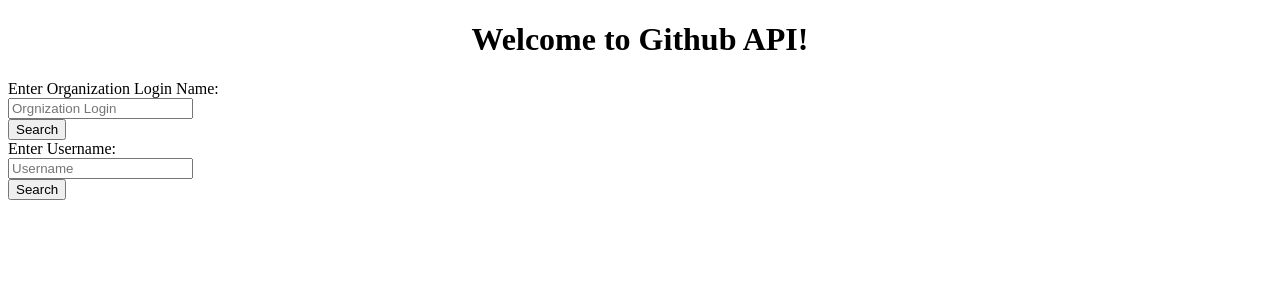
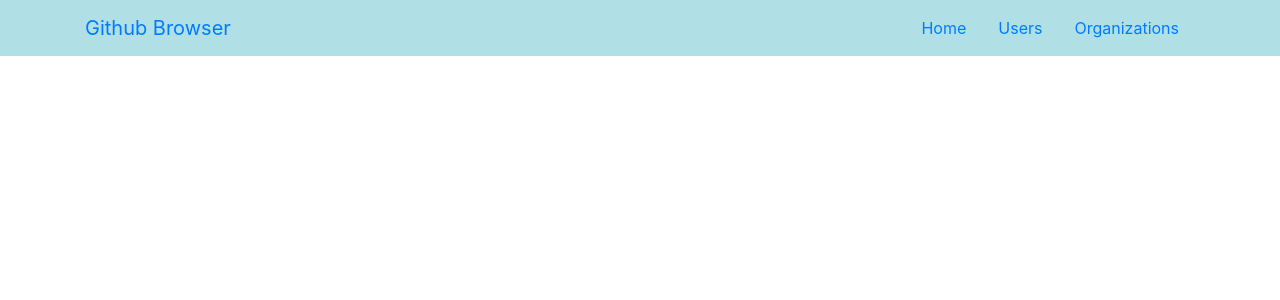
Before and after one commit to mariaalonso2705uni/github-api-angular, an Angular app: page / in a window 1280 px wide. Shown: the top 300 px of the page. Built offline with nearby package versions, Linux system fonts and the light colour scheme.

Commit message:
Added Menu and Home

```diff
--- a/angular.json
+++ b/angular.json
@@ -23,7 +23,11 @@
               "src/assets"
             ],
             "styles": [
-              "src/styles.css"
+              "./node_modules/bootstrap/dist/css/bootstrap.min.css",
+              "src/styles.css",
+              {
+                "input": "./node_modules/bootstrap/dist/css/bootstrap.css"
+              }
             ],
             "scripts": []
           },
--- a/package.json
+++ b/package.json
@@ -16,9 +16,12 @@
     "@angular/compiler": "~7.1.0",
     "@angular/core": "~7.1.0",
     "@angular/forms": "~7.1.0",
+    "@angular/localize": "^11.0.5",
     "@angular/platform-browser": "~7.1.0",
     "@angular/platform-browser-dynamic": "~7.1.0",
     "@angular/router": "~7.1.0",
+    "@ng-bootstrap/ng-bootstrap": "^8.0.0",
+    "bootstrap": "^4.5.3",
     "core-js": "^2.5.4",
     "rxjs": "~6.3.3",
     "tslib": "^1.9.0",
@@ -29,9 +32,10 @@
     "@angular/cli": "~7.1.3",
     "@angular/compiler-cli": "~7.1.0",
     "@angular/language-service": "~7.1.0",
-    "@types/node": "~8.9.4",
+    "@schematics/angular": "^7.0.7",
     "@types/jasmine": "~2.8.8",
     "@types/jasminewd2": "~2.0.3",
+    "@types/node": "~8.9.4",
     "codelyzer": "~4.5.0",
     "jasmine-core": "~2.99.1",
     "jasmine-spec-reporter": "~4.2.1",
--- a/src/app/app-routing.module.ts
+++ b/src/app/app-routing.module.ts
@@ -1,7 +1,14 @@
 import { NgModule } from '@angular/core';
 import { Routes, RouterModule } from '@angular/router';
+import { UserComponent } from './user/user.component';
+import { OrganizationComponent } from './organization/organization.component';
+import { HomeComponent } from './home/home.component';
 
-const routes: Routes = [];
+const routes: Routes = [
+  { path: 'home', component: HomeComponent },
+  { path: 'user', component: UserComponent },
+  { path: 'organization', component: OrganizationComponent }
+];
 
 @NgModule({
   imports: [RouterModule.forRoot(routes)],
--- a/src/app/app.component.css
+++ b/src/app/app.component.css
@@ -0,0 +1,3 @@
+.navbar {
+    background-color:powderblue;
+   }
--- a/src/app/app.component.html
+++ b/src/app/app.component.html
@@ -1,12 +1,12 @@
-<!--The content below is only a placeholder and can be replaced.-->
-<div style="text-align:center">
-  <h1>
-    Welcome to Github API!
-  </h1>
-</div>
-
-<app-organization></app-organization>
-<app-user></app-user>
-
+<nav class="navbar navbar-fixed-top bg-inverse text-white">
+  <div class="container">
+      <a class="navbar-brand">Github Browser</a>
+      <ul class="nav" routerLinkActive="active">
+          <li class="nav-item"><a class="nav-link" routerLink="home">Home</a></li>
+          <li class="nav-item"><a class="nav-link" routerLink="user">Users</a></li>
+          <li class="nav-item"><a class="nav-link" routerLink="organization">Organizations</a></li>
+      </ul>
+  </div>
+</nav>
 
 <router-outlet></router-outlet>
--- a/src/app/app.module.ts
+++ b/src/app/app.module.ts
@@ -8,13 +8,15 @@
 import { UserService } from './services/users.service';
 import { OrganizationService} from './services/organizations.services';
 import { OrganizationComponent } from './organization/organization.component';
+import { HomeComponent } from './home/home.component';
 
 
 @NgModule({
   declarations: [
     AppComponent,
     UserComponent,
-    OrganizationComponent
+    OrganizationComponent,
+    HomeComponent
   ],
   imports: [
     BrowserModule,
--- /dev/null
+++ b/src/app/home/home.component.html
@@ -0,0 +1,3 @@
+<p>
+  home works!
+</p>
--- /dev/null
+++ b/src/app/home/home.component.ts
@@ -0,0 +1,15 @@
+import { Component, OnInit } from '@angular/core';
+
+@Component({
+  selector: 'app-home',
+  templateUrl: './home.component.html',
+  styleUrls: ['./home.component.css']
+})
+export class HomeComponent implements OnInit {
+
+  constructor() { }
+
+  ngOnInit() {
+  }
+
+}
--- a/src/styles.css
+++ b/src/styles.css
@@ -1 +1 @@
-/* You can add global styles to this file, and also import other style files */
+@import "~bootstrap/dist/css/bootstrap.css"
```
Also changed, not shown: src/app/home/home.component.css (added), 2 other files (tests, documents, lock files or other folders).
